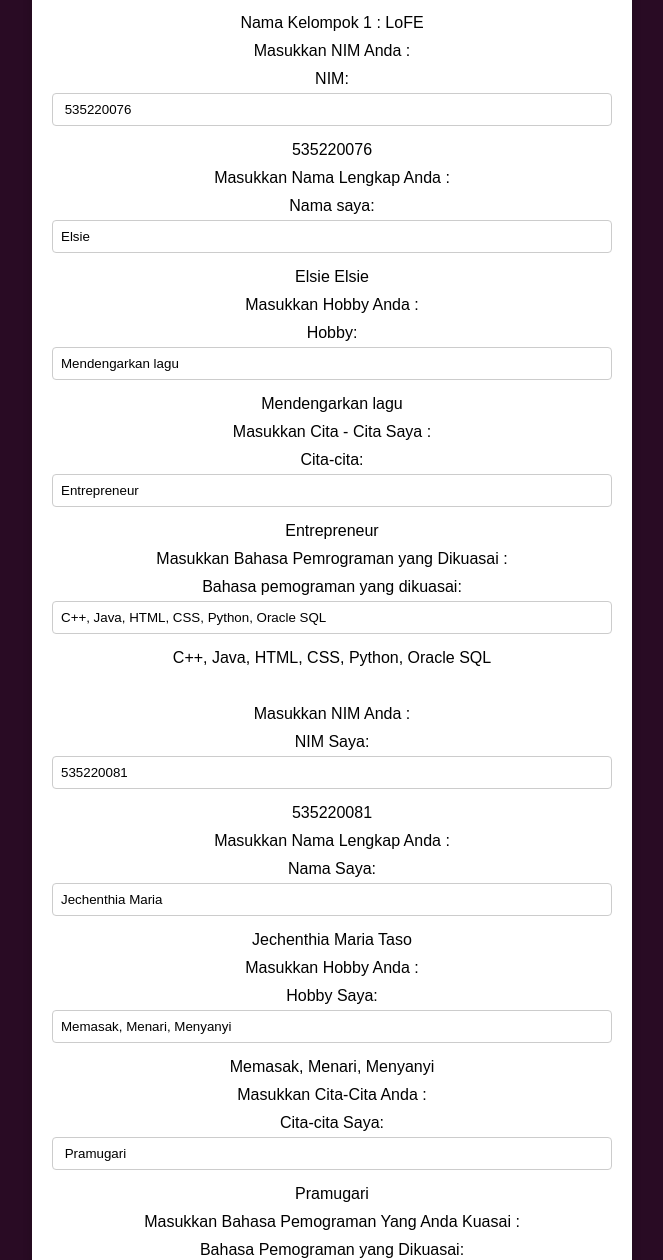
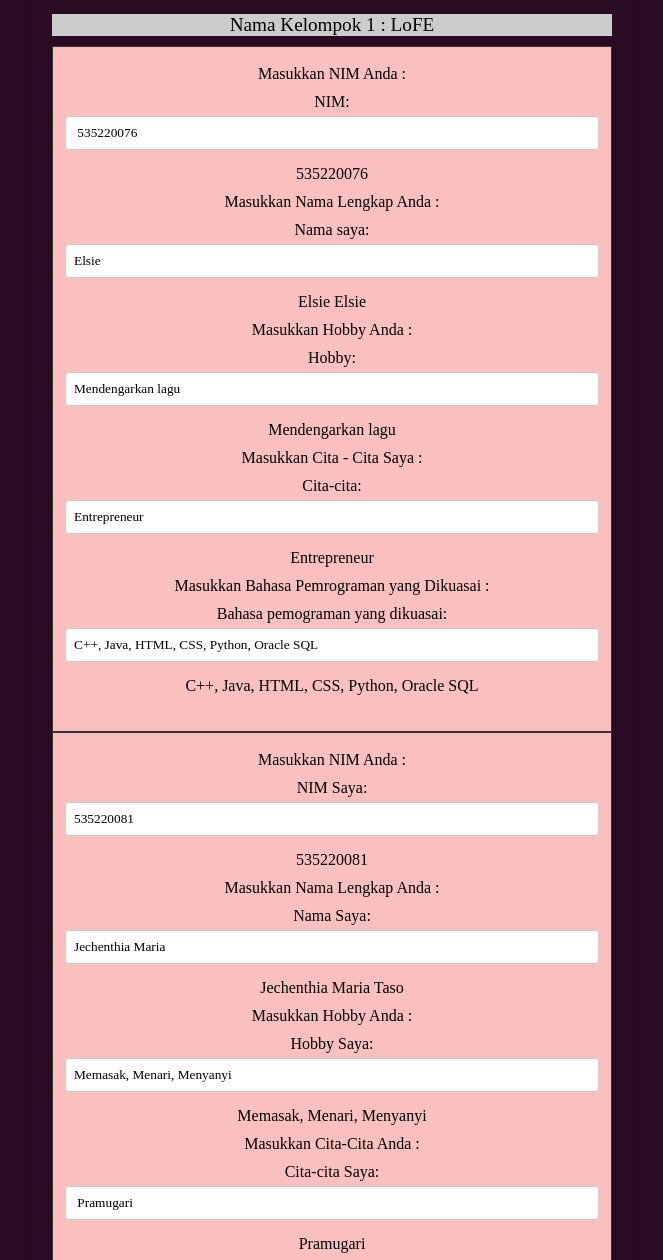
Before and after one commit to Elsssqh/FE, a plain HTML site: page index.html in a window 1280 px wide. Shown: the part 516-1776 px from the top of the page, without its empty margins (308-971 px from the left). Drawn offline with Linux system fonts and the light colour scheme.

Commit message:
division

```diff
--- a/homepage.css
+++ b/homepage.css
@@ -1,8 +1,8 @@
-
 * {
     margin: 0;
     padding: 0;
     box-sizing: border-box;
+    font-family: ''
 }
 
 
@@ -30,10 +30,44 @@ center p {
 }
 
 div[ng-app="myApp1"] {
-    background-color: #fff;
+
     padding: 20px;
     border-radius: 10px;
     box-shadow: 0 0 10px rgba(0, 0, 0, 0.2);
     max-width: 600px;
     margin: 0 auto;
 }
+
+.title{
+    background-color: #ccc;
+    font-size:larger;
+    font-weight:400;
+}
+
+.cl1{
+    background-color: #fac0c0;
+    width: 35em;
+    border: 1px solid #333;
+    padding: 8px 12px;
+}
+
+.cl2{
+    background-color: #fac0c0;
+    width: 35em;
+    border: 1px solid #333;
+    padding: 8px 12px;
+}
+
+.cl3{
+    background-color: #fac0c0;
+    width: 35em;
+    border: 1px solid #333;
+    padding: 8px 12px;
+}
+
+.cl4{
+    background-color: #fac0c0;
+    width: 35em;
+    border: 1px solid #333;
+    padding: 8px 12px;
+}
--- a/index.html
+++ b/index.html
@@ -12,7 +12,11 @@
         ></center>
 
     <div ng-app="myApp1" ng-controller="myCtrl1">
+        <div  class ="title">
         <p><center> Nama Kelompok 1 : LoFE</center></p>
+        </div>
+
+        <div class = "cl1">
         <p><center> Masukkan NIM Anda : </center></p>
         <p><center> NIM: <input type="text" ng-model="nim"></center></p>
         <p><center> {{nim}}</center></p>
@@ -29,7 +33,9 @@
         <p><center> Bahasa pemograman yang dikuasai: <input type="text" ng-model="bahasa"> </center></p>
         <p><center> {{bahasa}}</center></p>
         <br>
+        </div>
 
+        <div class= "cl2">
         <p><center> Masukkan NIM Anda : </center></p>
         <p><center>NIM Saya: <input type="text" ng-model=" nim3"></center> </p>
         <p><center>{{nim3}}</center> </p>
@@ -46,7 +52,9 @@
         <p><center> Bahasa Pemograman yang Dikuasai: <input type="text" ng-model=" bahasa3"></center> </p>
         <p><center>{{bahasa3}}</center> </p>
         <br>
+        </div>
 
+        <div class="cl3">
         <p><center> Masukkan NIM Anda : </center></p>
         <p><center> NIM Saya : <input type="text" ng-model="nim2"></center></p>
         <p><center> {{nim2}}</center> </p>
@@ -63,7 +71,8 @@
         <p><center> Bahasa yang Saya Kuasai : <input type="text" ng-model="bahasa2"></center></p>
         <p><center> {{bahasa2}}</center> </p>
         <br>
-
+        </div>
+        <div class="cl4">
         <p><center> Masukkan NIM Anda : </center></p>
         <p><center> NIM Saya : <input type="text" ng-model="nim4"></center></p>
         <p><center> {{nim4}}</center> </p>
@@ -80,6 +89,7 @@
         <p><center> Bahasa yang Saya Kuasai : <input type="text" ng-model="bahasa4"></center></p>
         <p><center> {{bahasa4}}</center> </p>
         <br>
+        </div>
     </div>
 
     <script>
```
